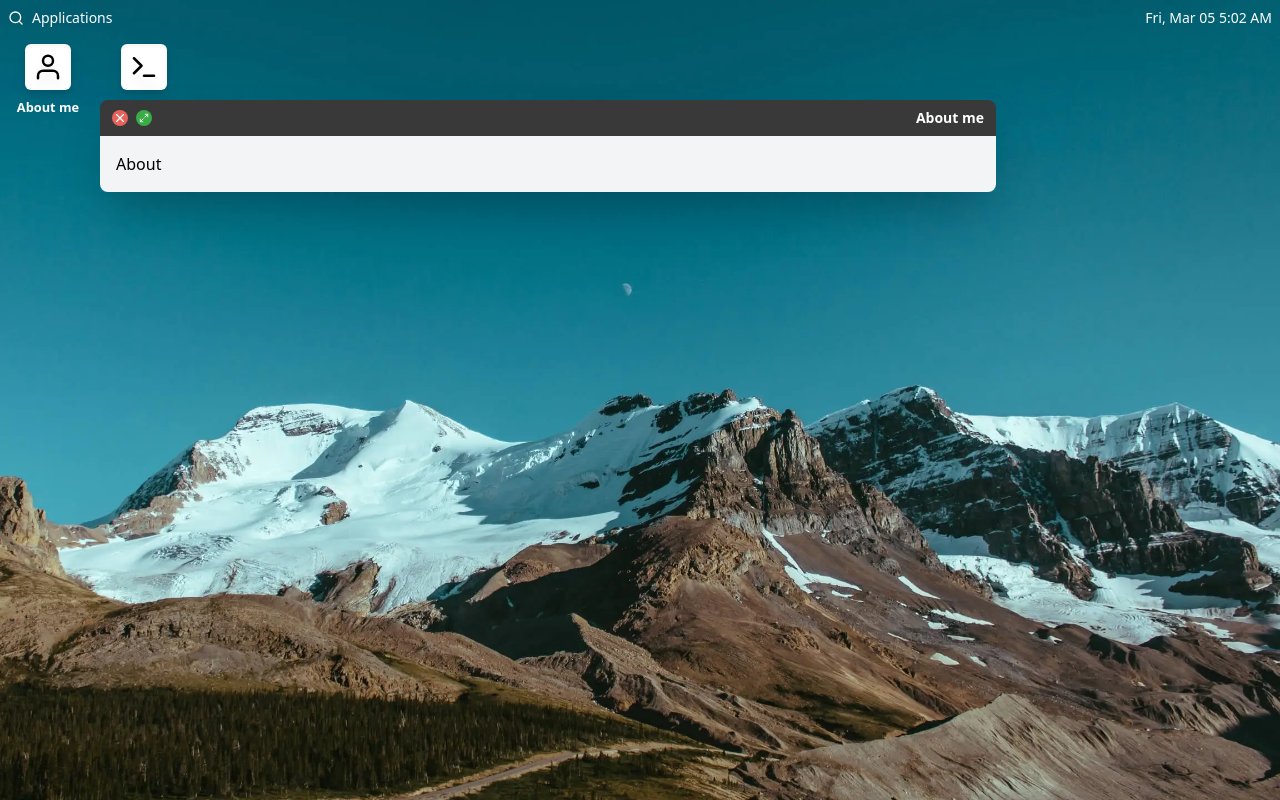
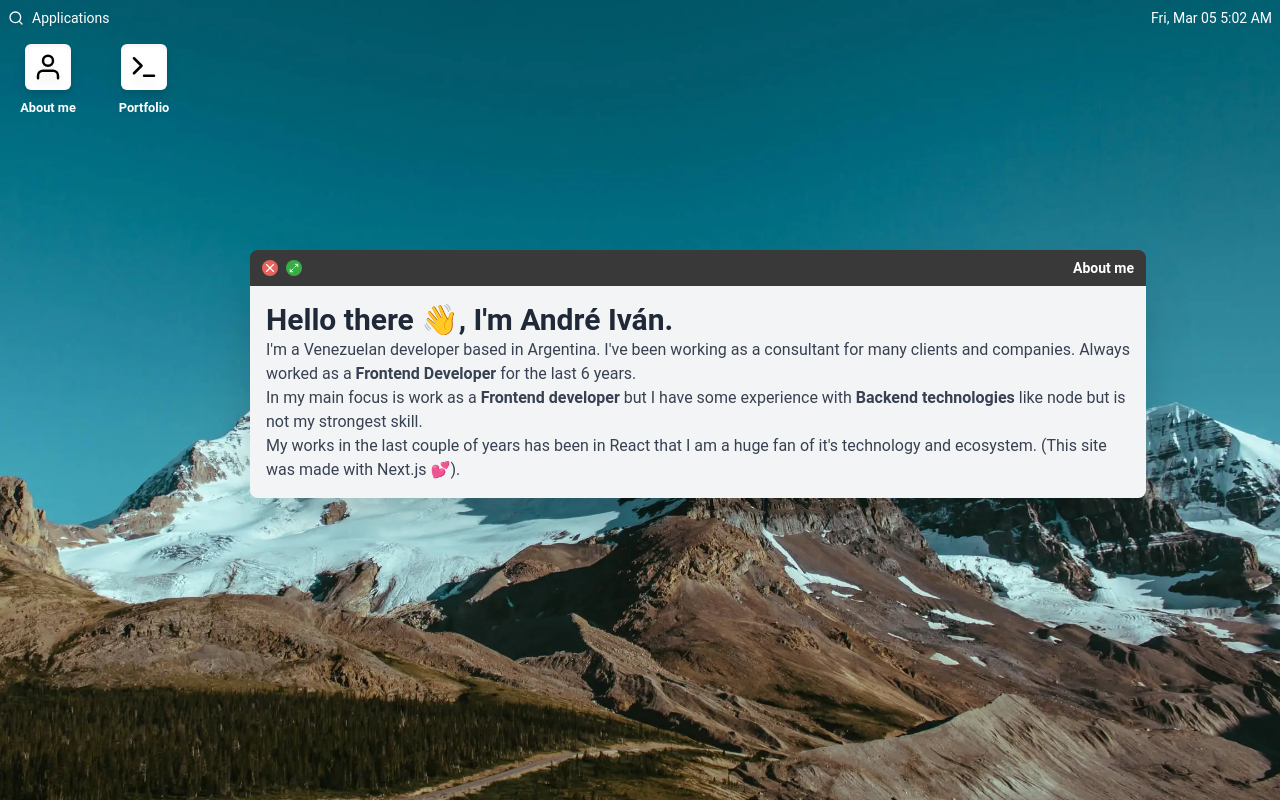
Before and after one commit to maitzeth/maitzeth, a React (Vite) app: page / in a window 1280 px wide. Both pictures are taken after a click on the button 48 px from the left and 67 px from the top of the page. Built offline with nearby package versions, Linux system fonts and the light colour scheme; a small style sheet from the web is missing.

Commit message:
Creating Layout creators UI

```diff
--- a/package.json
+++ b/package.json
@@ -11,7 +11,7 @@
   "dependencies": {
     "@react-libraries/virtual-window": "^1.0.8",
     "classnames": "^2.3.2",
-    "date-fns": "^2.29.2",
+    "date-fns": "^2.29.3",
     "jotai": "^1.8.4",
     "react": "^18.2.0",
     "react-dom": "^18.2.0",
@@ -27,6 +27,7 @@
     "postcss": "^8.4.16",
     "tailwindcss": "^3.1.8",
     "typescript": "^4.6.4",
-    "vite": "^3.0.7"
+    "vite": "^3.0.7",
+    "vite-plugin-fonts": "^0.6.0"
   }
 }
--- /dev/null
+++ b/src/components/UI/Paragraph.tsx
@@ -0,0 +1,11 @@
+import React from 'react';
+
+type Props = {
+  children: React.ReactNode;
+}
+
+const Paragraph = ({ children }: Props) => {
+  return <p className="text-gray-700 text-base">{children}</p>;
+};
+
+export default Paragraph;
--- /dev/null
+++ b/src/components/UI/Stack.tsx
@@ -0,0 +1,25 @@
+import React from 'react';
+import classNames from 'classnames';
+
+interface Responsive<T> {
+  mobile?: T,
+  desktop?: T
+};
+
+type Directions = 'vertical' | 'horizontal';
+
+type Props = {
+  children: React.ReactNode;
+  direction?: Responsive<Directions>;
+  component?: 'span' | 'div' | 'article' | 'section';
+}
+
+const Stack = ({ children, direction, component = 'div' }: Props) => {
+  console.log(direction);
+
+  return React.createElement(component, {
+    className: ''
+  }, children);
+};
+
+export default Stack;
--- /dev/null
+++ b/src/components/UI/Title.tsx
@@ -0,0 +1,16 @@
+import React from 'react';
+
+type Props = {
+  children: React.ReactNode;
+  component: 'h1' | 'h2' | 'h3' | 'h4' | 'h5' | 'h6';
+}
+
+const Title = ({ children, component }: Props) => {
+  return React.createElement(
+    component,
+    { className: 'text-gray-800 text-3xl font-bold' },
+    children
+  );
+};
+
+export default Title;
--- /dev/null
+++ b/src/components/UI/index.tsx
@@ -0,0 +1,3 @@
+export { default as Stack } from './Stack';
+export { default as Title } from './Title';
+export { default as Paragraph } from './Paragraph';
--- a/src/components/Windows/About.tsx
+++ b/src/components/Windows/About.tsx
@@ -1,10 +1,40 @@
 import React from 'react';
+import { differenceInYears } from 'date-fns';
 import WindowLayout from './WindowLayout';
+import { Stack, Title, Paragraph } from '../UI';
 
 const About = () => {
+  const workingTime = differenceInYears(new Date(), new Date(2015, 1, 1));
+
   return (
     <WindowLayout title="About me">
-      <div>About</div>
+      <div>
+        <section>
+          <Stack direction={{ mobile: 'vertical', desktop: 'horizontal' }}>
+            <Title component='h1'>Hello there 👋, I'm André Iván.</Title>
+            <Stack>
+              <Paragraph>
+                I'm a Venezuelan developer based in Argentina. I've been working as
+                a consultant for many clients and companies. Always worked as a{" "}
+                <strong>Frontend Developer</strong> for the last {workingTime}{" "}
+                years.
+              </Paragraph>
+              <Paragraph>
+                In my main focus is work as a <strong>Frontend developer</strong>{" "}
+                but I have some experience with{" "}
+                <strong>Backend technologies</strong> like node but is not my
+                strongest skill.
+              </Paragraph>
+              <Paragraph>
+                My works in the last couple of years has been in React that I am a
+                huge fan of it's technology and ecosystem. (This site was made with
+                Next.js 💕).
+              </Paragraph>
+            </Stack>
+          </Stack>
+        </section>
+        <section></section>
+      </div>
     </WindowLayout>
   );
 };
--- a/src/components/Windows/WindowLayout.tsx
+++ b/src/components/Windows/WindowLayout.tsx
@@ -11,7 +11,7 @@ type Props = {
   title: string;
 };
 
-const defaultPosition = { x: 100, y: 100 };
+const defaultPosition = { x: 250, y: 250 };
 
 const WindowLayout = ({ children, title }: Props) => {
   const [isFullScreen, toggleFullScreen] = useState(false);
@@ -32,8 +32,8 @@ const WindowLayout = ({ children, title }: Props) => {
       setControlledPosition(prevPosition => {
         return {
           ...prevPosition,
-          x: prevFullScreen ? 250 : 0,
-          y: prevFullScreen ? 250 : 0,
+          x: prevFullScreen ? defaultPosition.x : 0,
+          y: prevFullScreen ? defaultPosition.y : 0,
         };
       });
 
--- a/src/index.css
+++ b/src/index.css
@@ -4,8 +4,5 @@
 
 body {
   @apply overflow-hidden;
+  font-family: 'Roboto', sans-serif;
 }
-
-/* .window-full-height {
-  height: calc(100vh - 35px);
-} */
--- a/src/main.tsx
+++ b/src/main.tsx
@@ -1,10 +1,11 @@
 import React from 'react';
 import ReactDOM from 'react-dom/client';
 import App from './App';
+import 'virtual:fonts.css';
 import './index.css';
 
 ReactDOM.createRoot(document.getElementById('root') as HTMLElement).render(
-  <React.StrictMode>
+  // <React.StrictMode>
     <App />
-  </React.StrictMode>
+  // </React.StrictMode>
 );
--- a/vite.config.ts
+++ b/vite.config.ts
@@ -2,10 +2,20 @@ import { defineConfig } from 'vite';
 import react from '@vitejs/plugin-react';
 import jotaiDebugLabel from 'jotai/babel/plugin-debug-label';
 import jotaiReactRefresh from 'jotai/babel/plugin-react-refresh';
+import { VitePluginFonts } from 'vite-plugin-fonts';
 
 // https://vitejs.dev/config/
 export default defineConfig({
   plugins: [
-    react({ babel: { plugins: [jotaiDebugLabel, jotaiReactRefresh] } }),
+    react({
+      babel: {
+        plugins: [jotaiDebugLabel, jotaiReactRefresh]
+      }
+    }),
+    VitePluginFonts({
+      google: {
+        families: ['Roboto'],
+      },
+    }),
   ]
 })
```
Also changed, not shown: 1 other file (tests, documents, lock files or other folders).
